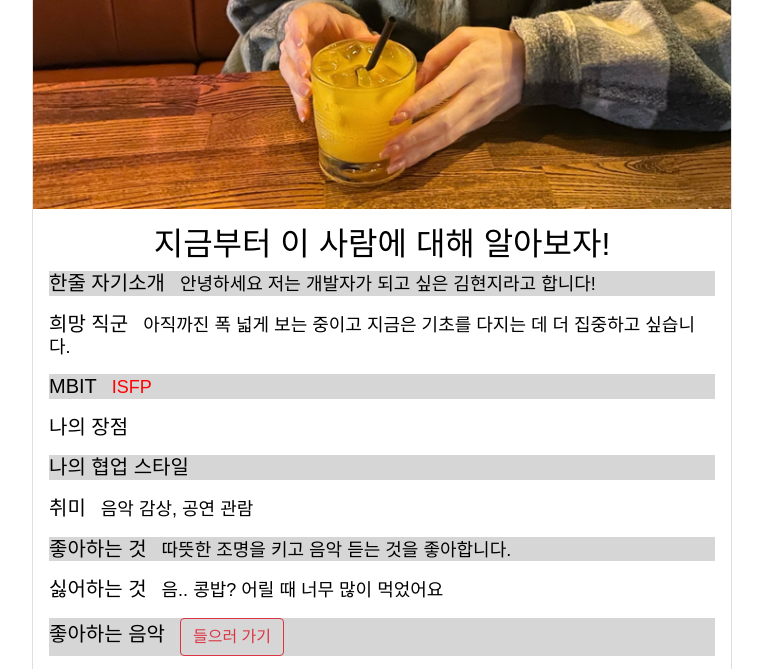
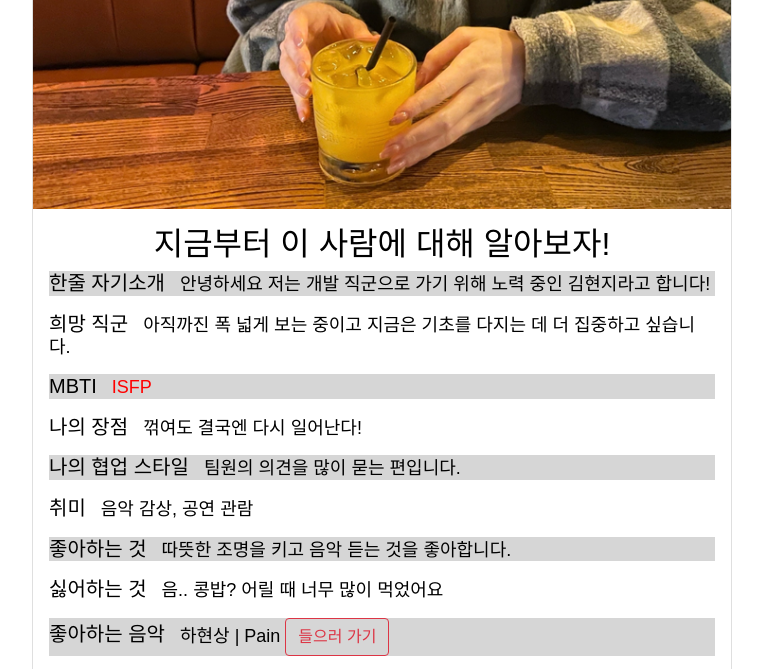
Before and after one commit to HyuneonY/3Team, a plain HTML site: page AboutMe_2/aboutMe_HJKIM.html in a window 1280 px wide. Shown: the part 570-1239 px from the top of the page, without its empty margins (258-1021 px from the left). Drawn offline with nearby package versions, Linux system fonts and the light colour scheme.

Commit message:
어바웃미2  김현지 수정

```diff
--- a/AboutMe_2/aboutMe_HJKIM.html
+++ b/AboutMe_2/aboutMe_HJKIM.html
@@ -91,16 +91,16 @@
                     <img src="aboutMe_HJKIM.png" class="card-img-top" alt="...">
                     <div class="card-body">
                         <h2 class="aboutMeDetailTitle">지금부터 이 사람에 대해 알아보자!</h2>
-                        <p class="card-text1"><strong>한줄 자기소개</strong> 안녕하세요 저는 개발자가 되고 싶은 김현지라고 합니다!</p>
+                        <p class="card-text1"><strong>한줄 자기소개</strong>  안녕하세요 저는 개발 직군으로 가기 위해 노력 중인 김현지라고 합니다! </p>
                         <p class="card-text"><strong>희망 직군</strong> 아직까진 폭 넓게 보는 중이고 지금은 기초를 다지는 데 더 집중하고 싶습니다.</p>
-                        <p class="card-text1"><strong>MBIT</strong> <b class="mbti">ISFP</b></p>
-                        <p class="card-text"><strong>나의 장점</strong> </p>
-                        <p class="card-text1"><strong>나의 협업 스타일</strong> </p>
+                        <p class="card-text1"><strong>MBTI</strong> <b class="mbti">ISFP</b></p>
+                        <p class="card-text"><strong>나의 장점</strong> 꺾여도 결국엔 다시 일어난다!</p>
+                        <p class="card-text1"><strong>나의 협업 스타일</strong> 팀원의 의견을 많이 묻는 편입니다.</p>
                         <p class="card-text"><strong>취미</strong> 음악 감상, 공연 관람</p>
                         <p class="card-text1"><strong>좋아하는 것</strong> 따뜻한 조명을 키고 음악 듣는 것을 좋아합니다.</p>
                         <p class="card-text"><strong>싫어하는 것</strong> 음.. 콩밥? 어릴 때 너무 많이 먹었어요</p>
-                        <p class="card-text1"><strong>좋아하는 음악</strong>
-                            <a href="~" target="_blank">
+                        <p class="card-text1"><strong>좋아하는 음악</strong> 하현상 | Pain
+                            <a href="https://youtu.be/vhQbyZmuNqs?si=L1ZVp5XfQwkJK1EM" target="_blank">
                                 <button type="button" class="btn btn-outline-danger">들으러 가기</button>
                         </p></a>
                         <div class="d-flex justify-content-center">
```
